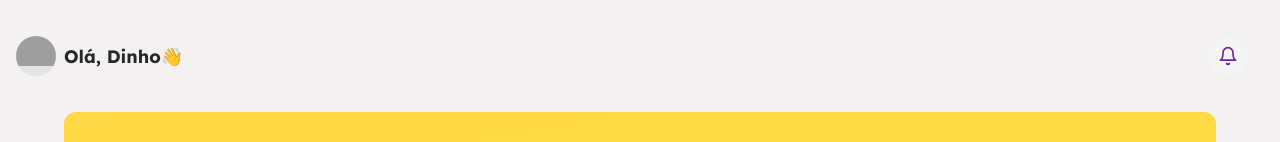
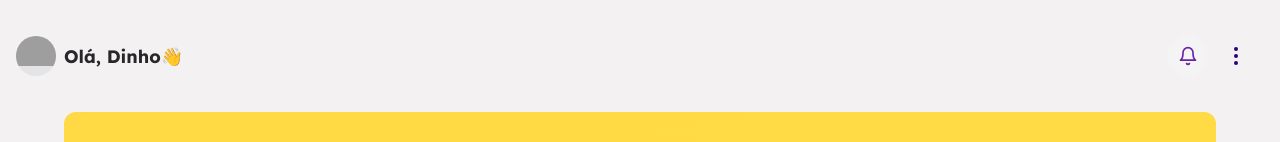
Before and after one commit to dinhoSilwa/StarHub-connect, a React (Vite) app: page / in a window 1280 px wide. Shown: the top 142 px of the page. Built offline with nearby package versions, Linux system fonts and the light colour scheme; grey boxes are pictures that could not be loaded.

Commit message:
FEAT : add erase icon

```diff
--- a/src/components/Header.tsx
+++ b/src/components/Header.tsx
@@ -1,5 +1,5 @@
 import clsx from "clsx";
-import { BellIcon } from "lucide-react";
+import { BellIcon, EllipsisVertical } from "lucide-react";
 
 export const Header = () => {
   return (
@@ -17,10 +17,14 @@ export const Header = () => {
           Olá, Dinho👋
         </h2>
 
-        <section className="flex-1 flex justify-end px-4">
+        <section className="flex-1 flex justify-end px-4 items-center gap-4">
           <figure className="h-10 w-10 bg-zinc-100 grid place-content-center rounded-full">
             <BellIcon size={20} className="text-purple-800" />
           </figure>
+
+          <nav role="navegação h-10 w-10">
+          <EllipsisVertical className="text-purple-dark" />
+          </nav>
         </section>
       </header>
     </>
```
